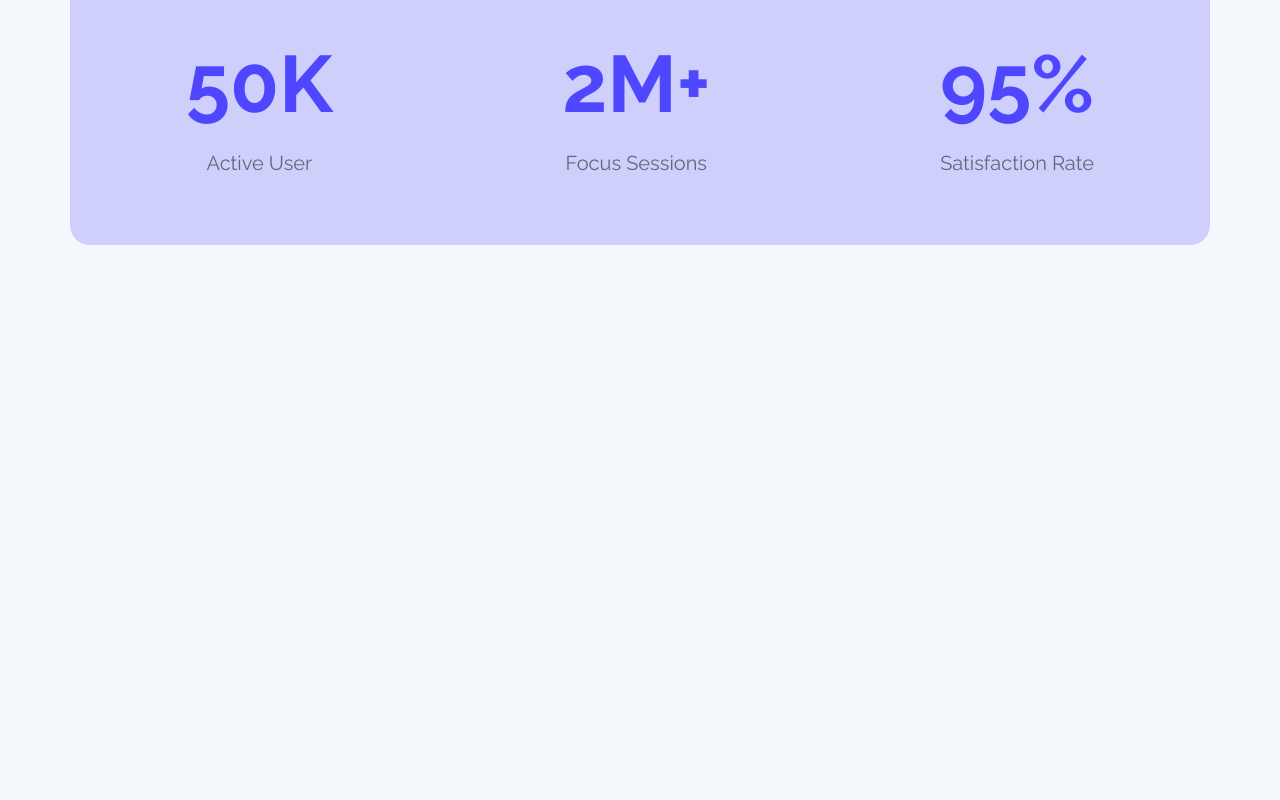
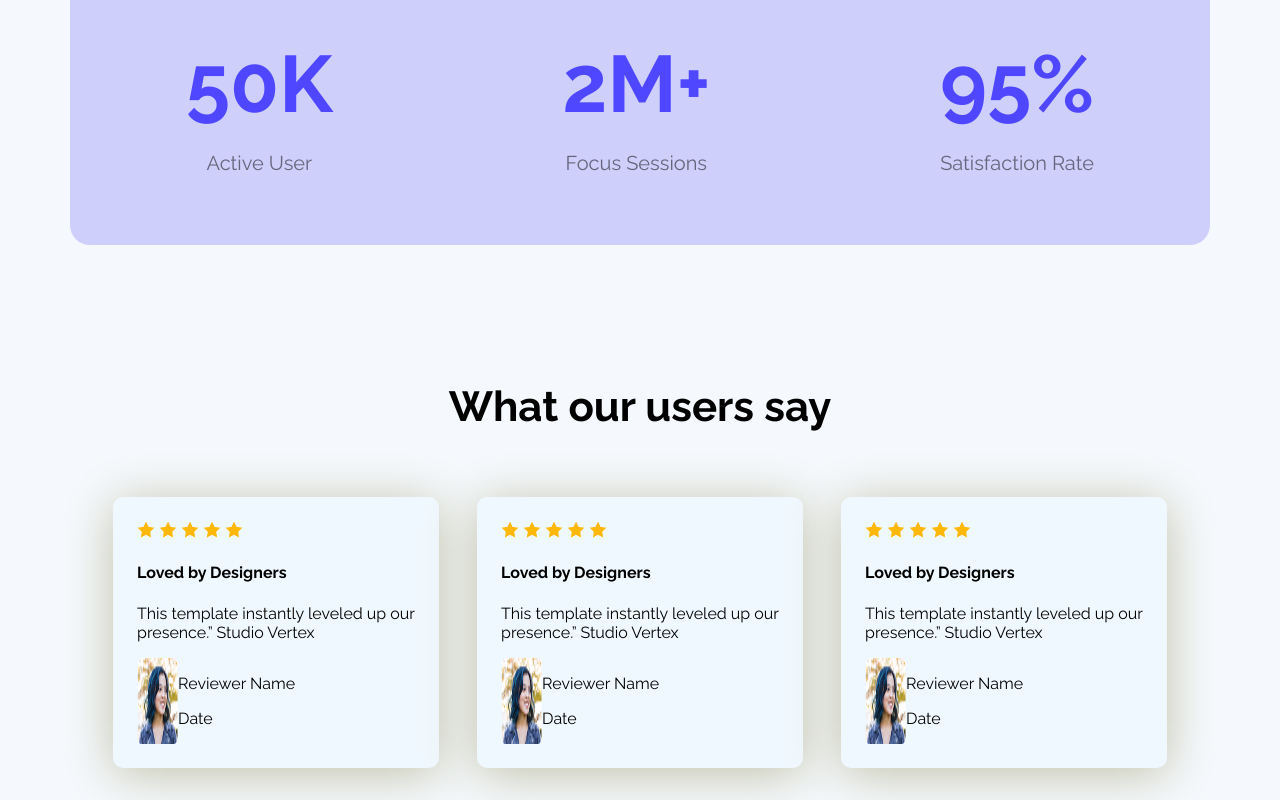
Before and after one commit to nokib-web/Assignment-01, a plain HTML site: page index.html in a window 1280 px wide. Shown: the part 1471-2271 px from the top of the page. Before the commit the page ends 1724 px from the top, so only its background shows below. Drawn offline with Linux system fonts and the light colour scheme.

Commit message:
added action and user review

```diff
--- a/index.html
+++ b/index.html
@@ -61,6 +61,85 @@
             </div>
         </section>
 
+        <section class="review-section">
+            <h3 class="section-title">What our users say</h3>
+            <!--.review*3>img+review-title+p.review-description-->
+
+            <div class="review-container">
+                <div class="review">
+                    <div class="img">
+                        <img src="Assets/icon-star.png" alt="">
+                        <img src="Assets/icon-star.png" alt="">
+                        <img src="Assets/icon-star.png" alt="">
+                        <img src="Assets/icon-star.png" alt="">
+                        <img src="Assets/icon-star.png" alt="">
+                    </div>
+                    <h4 class="review-title">Loved by Designers</h4>
+                    <p class="review-description">This template instantly leveled up our <br> presence.” Studio Vertex</p>
+                    <div class="reviewer-info">
+                       <img src="Assets/avatar.png" alt="avatar">
+
+
+                      <div>
+                        <p class="reviewer-name">Reviewer Name</p>
+                        <p>Date</p>
+                      </div>
+
+                    </div>
+
+
+                </div>
+                 <div class="review">
+                    <div class="img">
+                        <img src="Assets/icon-star.png" alt="">
+                        <img src="Assets/icon-star.png" alt="">
+                        <img src="Assets/icon-star.png" alt="">
+                        <img src="Assets/icon-star.png" alt="">
+                        <img src="Assets/icon-star.png" alt="">
+                    </div>
+                    <h4 class="review-title">Loved by Designers</h4>
+                    <p class="review-description">This template instantly leveled up our <br> presence.” Studio Vertex</p>
+                    <div class="reviewer-info">
+                       <img src="Assets/avatar.png" alt="avatar">
+
+
+                      <div>
+                        <p class="reviewer-name">Reviewer Name</p>
+                        <p>Date</p>
+                      </div>
+
+                    </div>
+
+                </div>
+                <div class="review">
+                   <div class="img">
+                        <img src="Assets/icon-star.png" alt="">
+                        <img src="Assets/icon-star.png" alt="">
+                        <img src="Assets/icon-star.png" alt="">
+                        <img src="Assets/icon-star.png" alt="">
+                        <img src="Assets/icon-star.png" alt="">
+                    </div>
+                    <h4 class="review-title">Loved by Designers</h4>
+                    <p class="review-description">This template instantly leveled up our <br> presence.” Studio Vertex</p>
+
+                    <div class="reviewer-info">
+                       <img src="Assets/avatar.png" alt="avatar">
+
+
+                      <div>
+                        <p class="reviewer-name">Reviewer Name</p>
+                        <p>Date</p>
+                      </div>
+
+                    </div>
+
+
+
+                </div>
+
+            </div>
+        </section>
+
     </main>
     <footer>
 
--- a/styles/styles.css
+++ b/styles/styles.css
@@ -124,3 +124,41 @@
    max-width: 1140px;
    margin: 0 auto;
  }
+ /*review section style*/
+.review-section{
+
+   margin-top: 137px;
+}
+
+ .review-container{
+   display: flex;
+   justify-content: space-around;
+   padding: 24px;
+
+
+ }
+ .section-title{
+   font-size: 42px;
+   font-weight: bold;
+   text-align: center;
+ }
+
+ .review{
+   box-shadow:0px 6px 50px 0px rgb(192, 192, 167);
+   padding: 24px;
+   border-radius: 10px;
+   background-color: aliceblue;
+   ;
+
+
+ }
+ .review-title{
+   font-size: 40x;
+   font-weight: bold;
+
+ }
+
+ .reviewer-info{
+  display:flex ;
+
+ }
```
